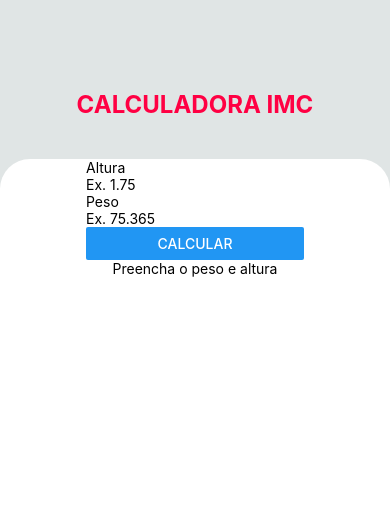
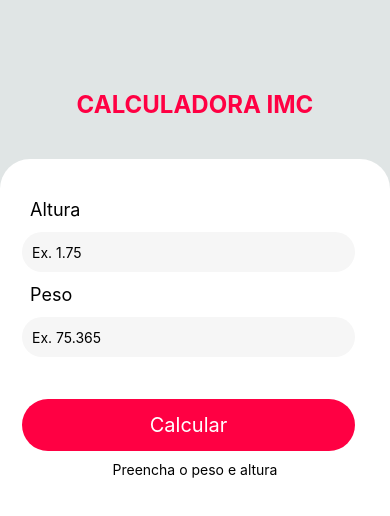
Before and after one commit to DevLuquinha/react-native-studies, a React Native app: screen / in a window 390 px wide. Shown: the top 516 px of the page. Built offline with nearby package versions, Linux system fonts and the light colour scheme.

Commit message:
FEAT: Create style to inputs and button

```diff
--- a/src/components/form/index.js
+++ b/src/components/form/index.js
@@ -1,5 +1,5 @@
 import React, {useState} from "react"
-import { Text, TextInput, View, Button } from "react-native"
+import { Text, TextInput, View, TouchableOpacity } from "react-native"
 import ResultImc from "./result-imc"
 import styles from "./style"
 
@@ -34,24 +34,29 @@
 
     return(
        <View style={styles.formContext}>
-        <View>
-            <Text>Altura</Text>
+        <View style={styles.form}>
+            <Text style={styles.formLabel}>Altura</Text>
             <TextInput
+            style={styles.input}
             onChangeText={setHeight}
             value={height}
             placeholder="Ex. 1.75"
             keyboardType="numeric" />
 
-            <Text>Peso</Text>
+            <Text style={styles.formLabel}>Peso</Text>
             <TextInput
+            style={styles.input}
             onChangeText={setWeight}
             value={weight}
             placeholder="Ex. 75.365"
             keyboardType="numeric" />
 
-            <Button
-            onPress={() => validatonImc()}
-            title={textButton} />
+            <TouchableOpacity
+            style={styles.buttonCalculator}
+            onPress={() => {validatonImc()}}
+            >
+                <Text style={styles.textButtonCalculator}>{textButton}</Text>
+            </TouchableOpacity>
         </View>
 
         <ResultImc messageResultImc={messageImc} resultImc={imc}/>
--- a/src/components/form/style.js
+++ b/src/components/form/style.js
@@ -13,7 +13,38 @@
     },
     form: {
         width: "100%",
-        height: "auto"
+        height: "auto",
+        marginTop: 30,
+        padding: 10
+    },
+    formLabel: {
+        color: "#000000",
+        fontSize: 18,
+        paddingLeft:20
+    },
+    input:{
+        width: "90%",
+        borderRadius: 50,
+        backgroundColor: "#f6f6f6",
+        height: 40,
+        margin: 12,
+        paddingLeft: 10
+    },
+    buttonCalculator:{
+        borderRadius: 50,
+        alignItems: "center",
+        justifyContent: "center",
+        width: "90%",
+        backgroundColor: "#ff0043",
+        paddingTop: 14,
+        paddingBottom: 14,
+        marginLeft: 12,
+        marginTop: 30
+    },
+    textButtonCalculator:{
+        fontSize: 20,
+        color: "#ffffff",
+
     }
 });
 
```
